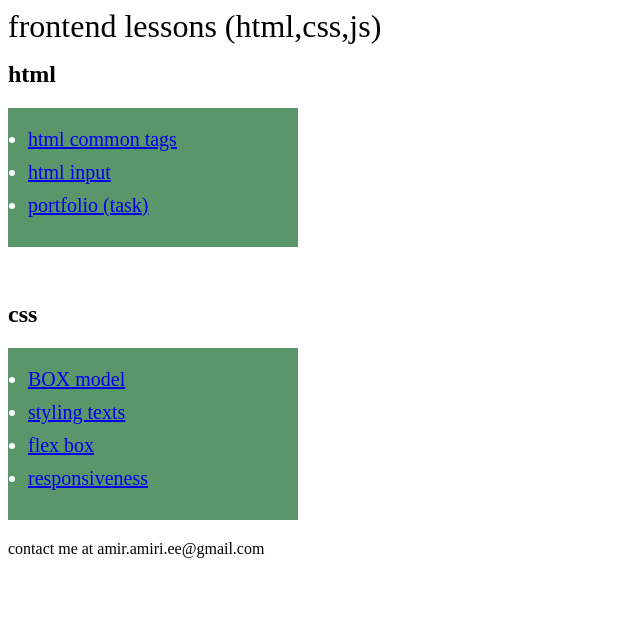
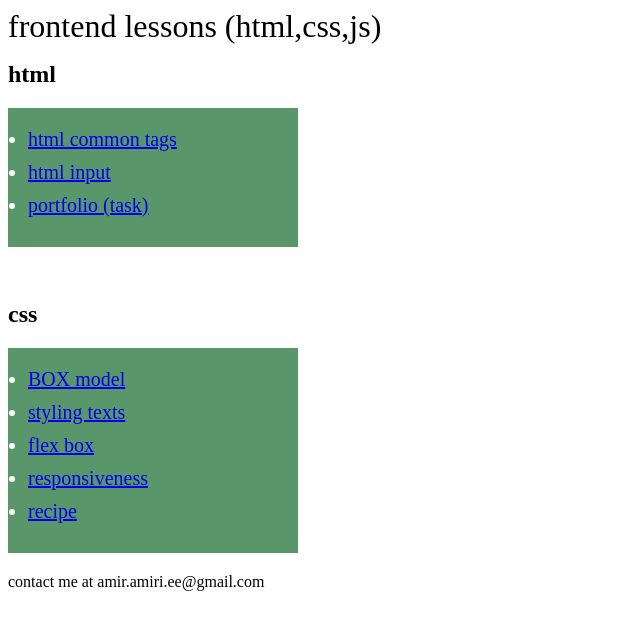
Before and after one commit to amirlinuxuser/frontend-html, a plain HTML site: page index.html in a window 1280 px wide. Shown: the whole page, without its empty margins (0-640 px from the left). Drawn offline with Linux system fonts and the light colour scheme.

Commit message:
recipe task link

```diff
--- a/index.html
+++ b/index.html
@@ -34,6 +34,7 @@
                 <li><a href="text-style.html" target="_blank">styling texts</a></li>
                 <li><a href="flex-box.html" target="_blank">flex box</a></li>
                 <li><a href="resposiveness.html" target="_blank">responsiveness</a></li>
+                <li><a href="recipe(task).html" target="_blank">recipe</a></li>
             </ul>
             </ul>
         </section>
```
